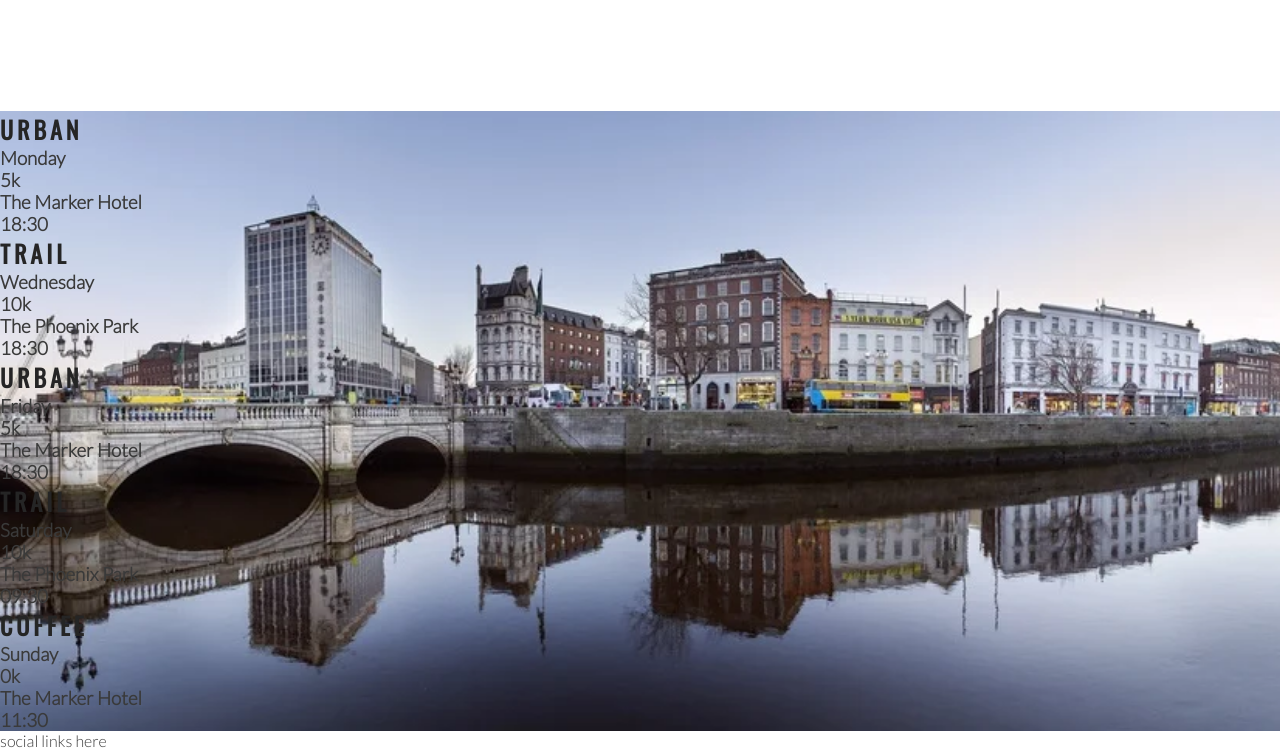
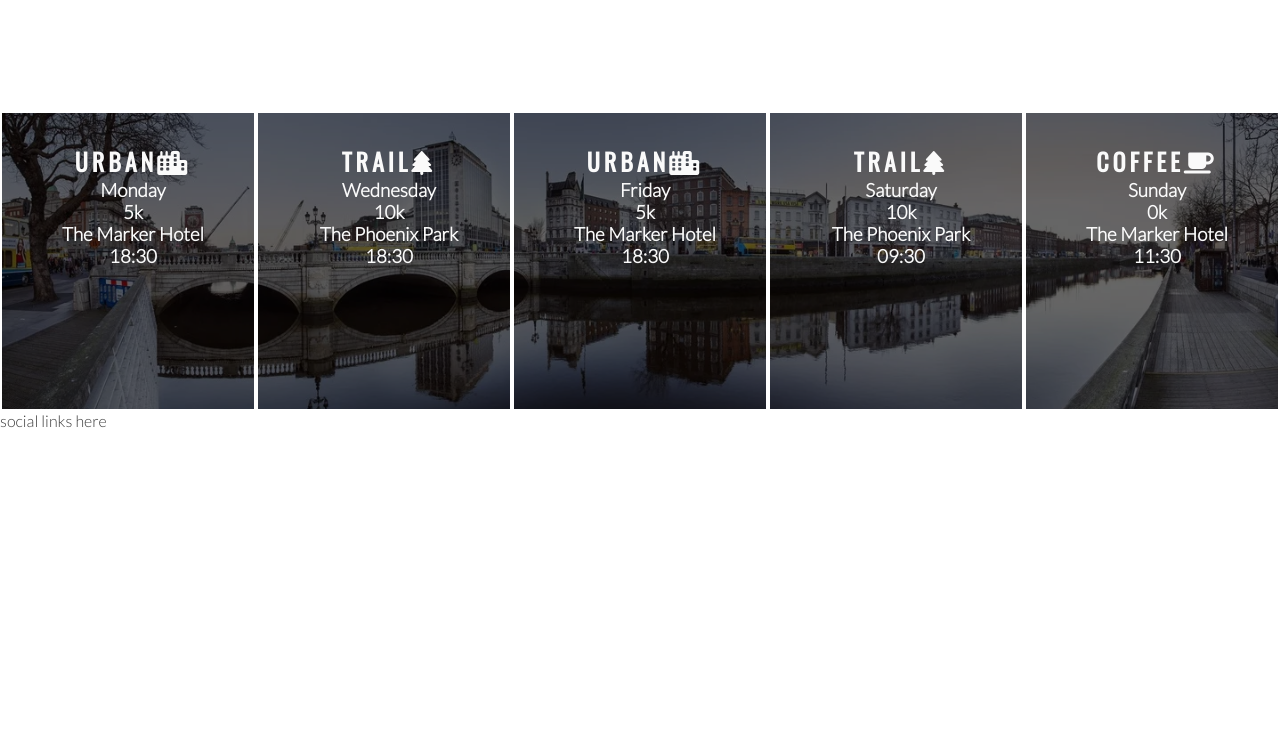
Before and after one commit to SiobhainG/love-running, a plain HTML site: page index.html in a window 1280 px wide. Shown: the part 1184-1934 px from the top of the page. After the commit the page ends 1614 px from the top, so only its background shows below. Drawn offline with nearby package versions, Linux system fonts and the light colour scheme.

Commit message:
Style times panels and add icons

```diff
--- a/assets/css/style.css
+++ b/assets/css/style.css
@@ -198,3 +198,19 @@ hr {
     width: 100%;
     overflow: hidden;
 }
+
+#times div {
+    color: #fafafa;
+    background-color: rgba(0, 0, 0, 0.6);
+    width: 20%;
+    height: 300px;
+    float: left;
+    padding: 30px 0 0 10px;
+    text-align: center;
+    border: 2px solid white;
+    box-sizing: border-box;
+    }
+
+    #times h2 {
+        color: #fafafa
+    }
--- a/index.html
+++ b/index.html
@@ -81,35 +81,35 @@
     </section>
     <section id="times">
         <div>
-            <h2>Urban</h2>
+            <h2>Urban<i class="fa-solid fa-city"></i></h2>
             <h3>Monday</h3>
             <h3>5k</h3>
             <h3>The Marker Hotel</h3>
             <h3>18:30</h3>
             </div>
         <div>
-            <h2>Trail</h2>
+            <h2>Trail<i class="fa-solid fa-tree"></i></h2>
             <h3>Wednesday</h3>
             <h3>10k</h3>
             <h3>The Phoenix Park</h3>
             <h3>18:30</h3>
             </div>
         <div>
-            <h2>Urban</h2>
+            <h2>Urban<i class="fa-solid fa-city"></i></h2>
             <h3>Friday</h3>
             <h3>5k</h3>
             <h3>The Marker Hotel</h3>
             <h3>18:30</h3>
             </div>
         <div>
-            <h2>Trail</h2>
+            <h2>Trail<i class="fa-solid fa-tree"></i></h2>
             <h3>Saturday</h3>
             <h3>10k</h3>
             <h3>The Phoenix Park</h3>
             <h3>09:30</h3>
             </div>
         <div>
-            <h2>Coffee</h2>
+            <h2>Coffee<i class="fa-solid fa-mug-saucer"></i></h2>
             <h3>Sunday</h3>
             <h3>0k</h3>
             <h3>The Marker Hotel</h3>
```
